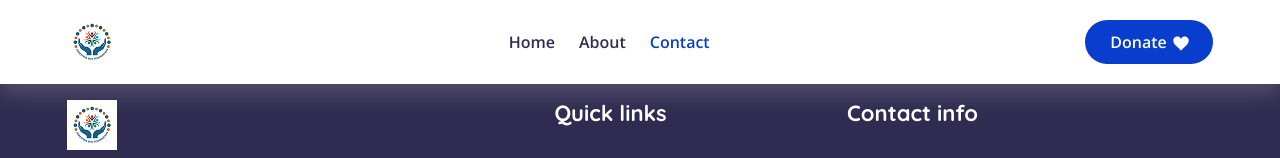
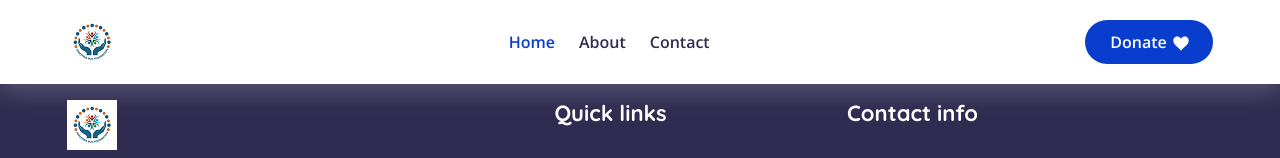
Before and after one commit to Kingno3l/jboc, a plain HTML site: page index.html in a window 1280 px wide. Shown: the top 158 px of the page. Drawn offline with nearby package versions, Linux system fonts and the light colour scheme.

Commit message:
ready for first look

```diff
--- a/index.html
+++ b/index.html
@@ -54,7 +54,7 @@
                         <div class="collapse navbar-collapse mean-menu" id="navbarSupportedContent">
                             <ul class="navbar-nav">
                                 <li class="nav-item">
-                                    <a href="index.html" class="nav-link">Home</a>
+                                    <a href="index.html" class="nav-link active">Home</a>
                                 </li>
 
                                 <li class="nav-item">
@@ -62,7 +62,7 @@
                                 </li>
 
                                 <li class="nav-item">
-                                    <a href="contact.html" class="nav-link active">Contact</a>
+                                    <a href="contact.html" class="nav-link">Contact</a>
                                 </li>
                             </ul>
                             <div class="side-nav">
```
